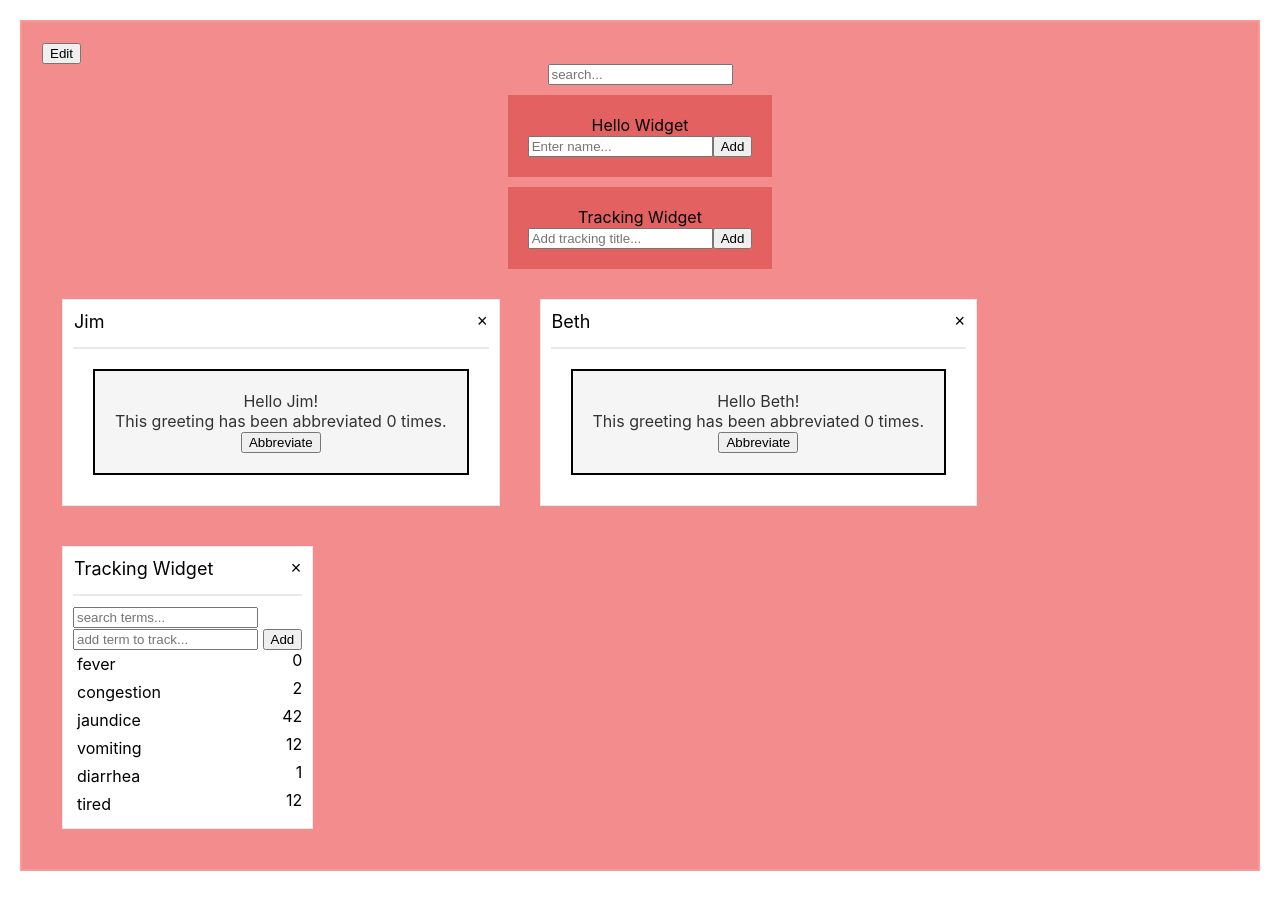
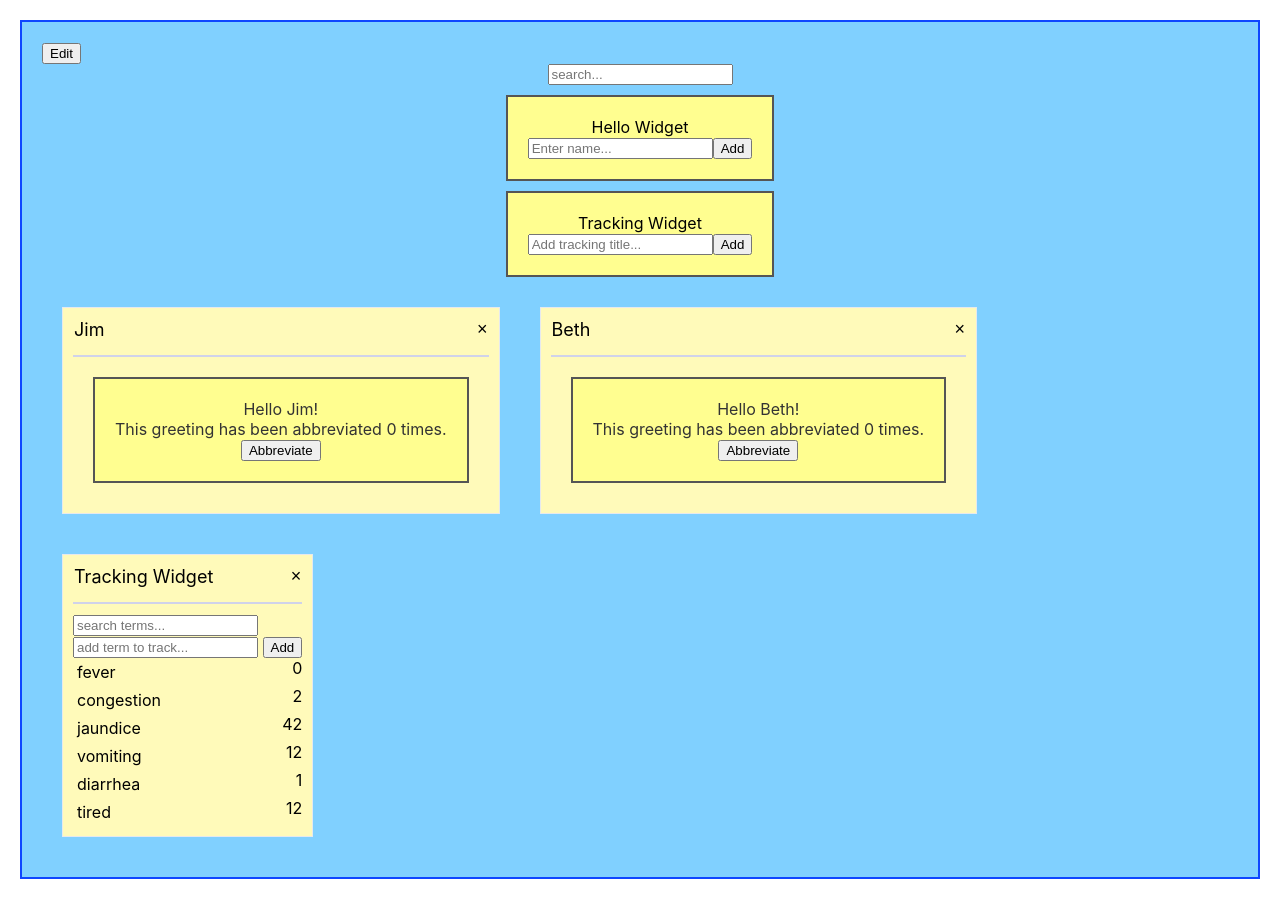
Before and after one commit to dsmcclain/react-sandbox, a React (Create React App) app: page / in a window 1280 px wide. Both pictures are taken after a click on the button "Edit". Built offline with nearby package versions, Linux system fonts and the light colour scheme.

Commit message:
update colors

```diff
--- a/src/AddPeople.css
+++ b/src/AddPeople.css
@@ -1,7 +1,7 @@
 .AddPeople {
     margin: 20px;
     padding: 20px;
-    border: 2px solid #ff999;
-    background: #e46161;
+    border: 2px solid #555;
+    background: #FFFE90;
     text-align: center;
 }
--- a/src/AddWidget.css
+++ b/src/AddWidget.css
@@ -1,7 +1,7 @@
 .add-widget-box {
 	margin: 10px;
 	padding: 20px;
-    border: 2px solid #ff999;
-    background: #e46161;
+    border: 2px solid #555;
+    background: #FFFE90;
     text-align: center;
 }
--- a/src/DashboardLayout.css
+++ b/src/DashboardLayout.css
@@ -4,8 +4,8 @@
     align-items: center;
     margin: 20px;
     padding: 20px;
-    border: 2px solid #ff9999;
-    background: #f38d8d;
+    border: 2px solid #0F46FF;
+    background: #80D0FF;
 }
 .DashboardLayout.container {
     align-self: stretch;
--- a/src/HelloWidget.css
+++ b/src/HelloWidget.css
@@ -1,7 +1,7 @@
 .HelloWidget {
-    border: 2px solid black;
+    border: 2px solid #555;
     text-align: center;
-    background: #f5f5f5;
+    background: #FFFE90;
     color: #333;
     margin: 20px;
     padding: 20px;
--- a/src/WidgetFrame.css
+++ b/src/WidgetFrame.css
@@ -1,11 +1,11 @@
 .widget-frame {
     margin: 20px;
     padding: 10px;
-    background: #fff;
+    background: #FFFABA;
     border: 1px solid #E6E9ED;
 }
 .widget-frame-header {
-    border-bottom: 2px solid #E6E9ED;
+    border-bottom: 2px solid #D0D2EA;
     padding: 1px;
     margin-bottom: 10px;
     height: 35px;
```
